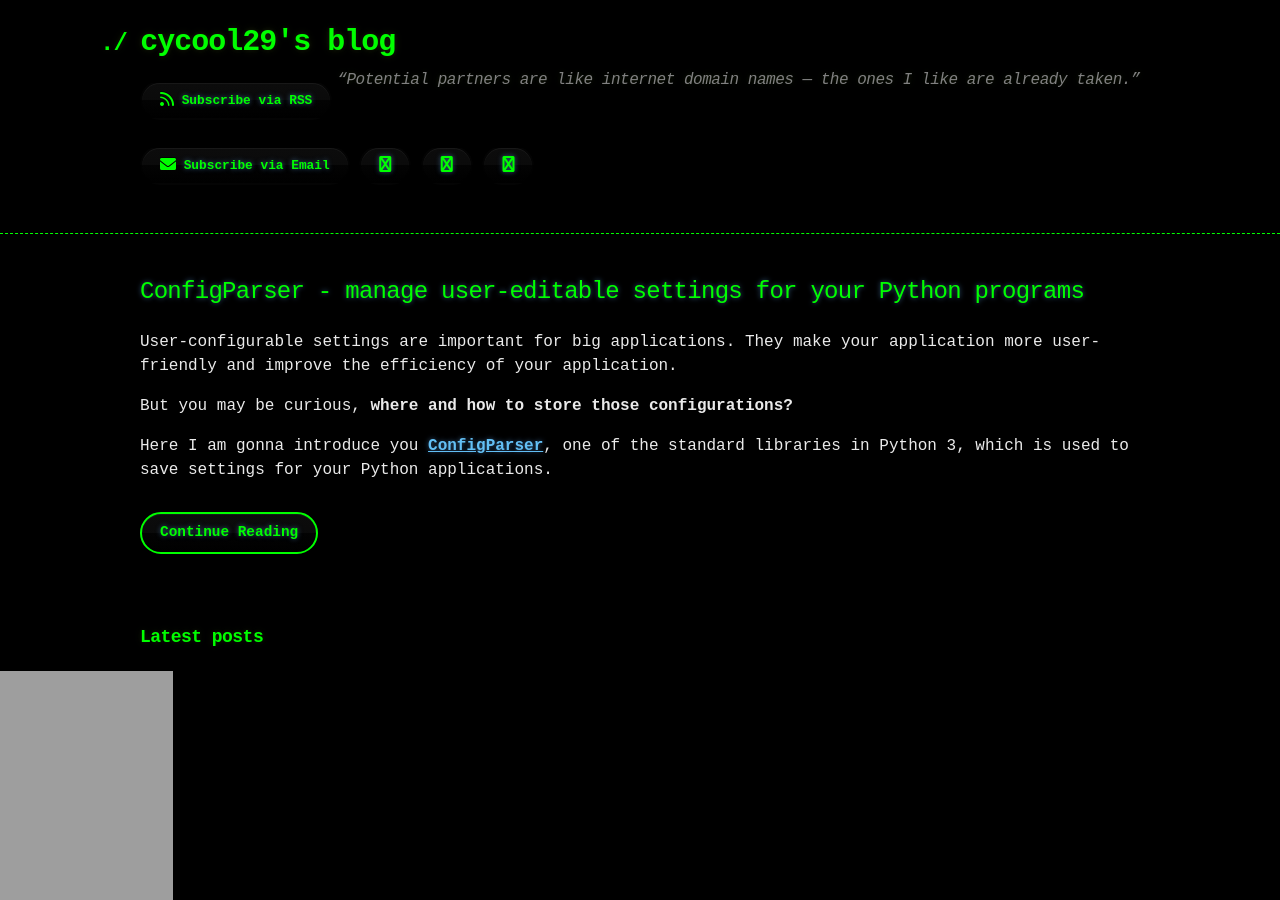
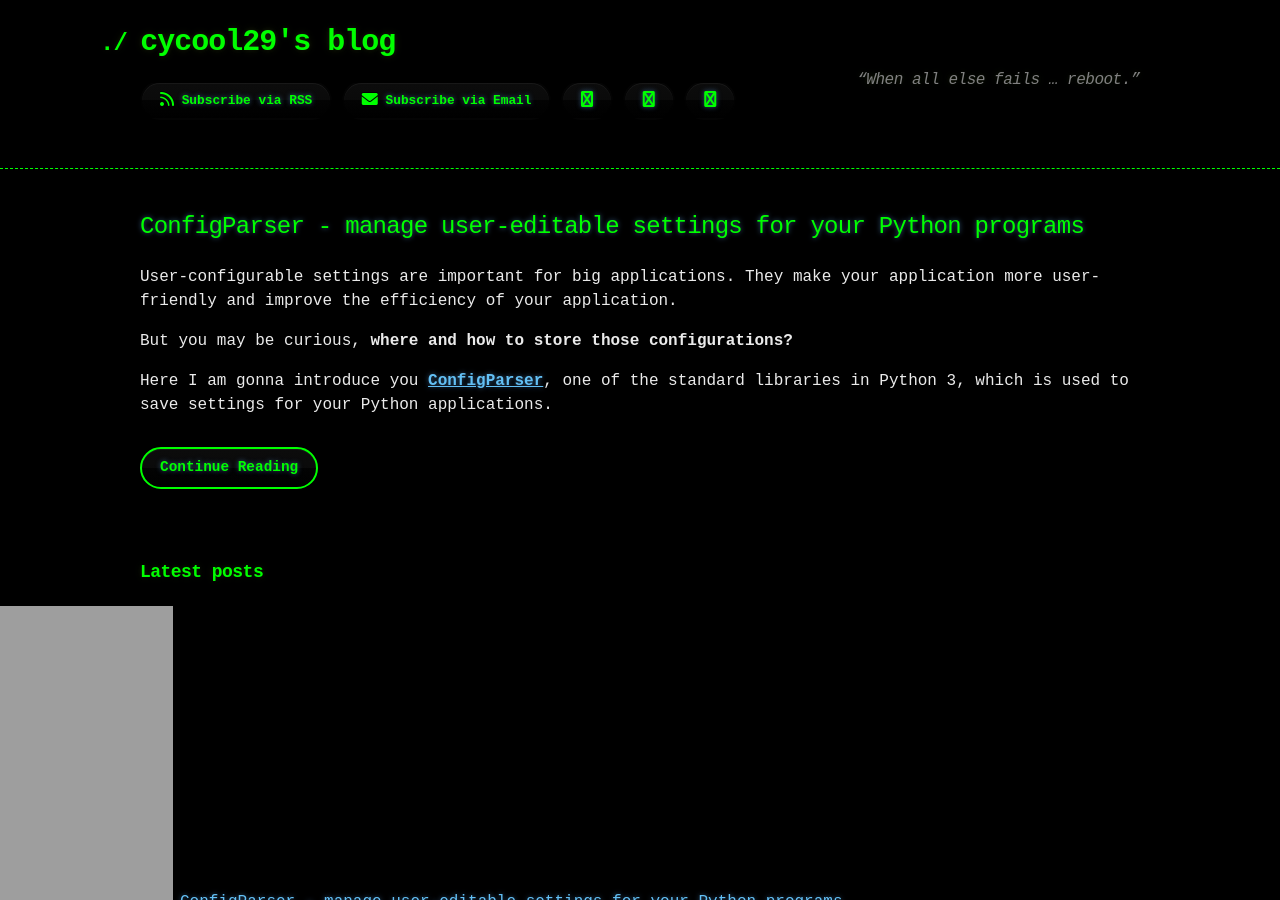
Before and after one commit to cycool29/cycool29.github.io, a Jekyll site: the page built from index.md, in a window 1280 px wide and 900 px high. Built offline with Jekyll 4.4.1, drawn with Linux system fonts in a browser that asks for light colours; a style sheet for code colours, icons or effects is not loaded.

Commit message:
Update quotes

```diff
--- a/_config.yml
+++ b/_config.yml
@@ -1,5 +1,5 @@
 title: cycool29's blog
-description: "“Potential partners are like internet domain names — the ones I like are already taken.” "
+description: "“When all else fails … reboot.” "
 author: cycool29
 url: https://cycool29.github.io
 timezone: UTC
```
